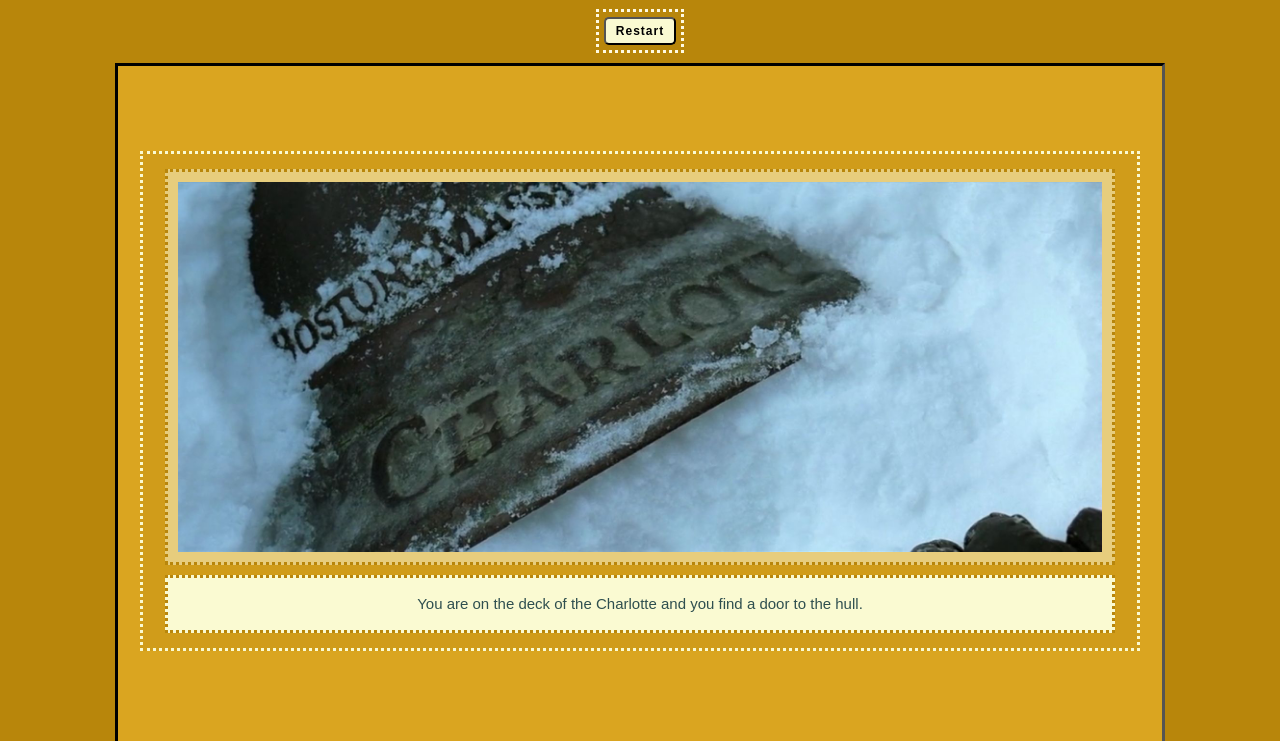
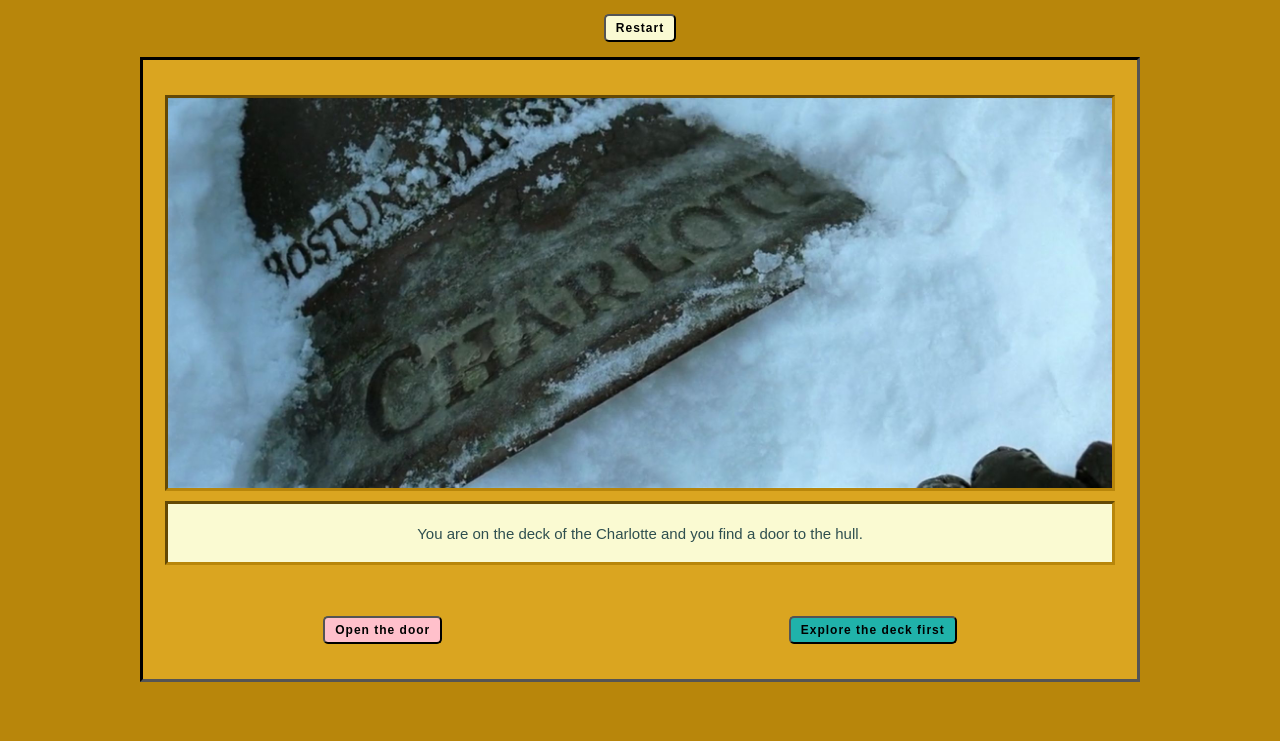
Before and after one commit to natnichols/cyo-natl-treasure, a plain HTML site: page index.html in a window 1280 px wide. Shown: the part 59-800 px from the top of the page. Drawn offline with Linux system fonts and the light colour scheme.

Commit message:
adjust sizing of story container, remove borders from img-prompt and option containers

```diff
--- a/css/style.css
+++ b/css/style.css
@@ -15,8 +15,8 @@ html {
 } */
 
 nav {
-  border: #FFFAE3;
-  border-style: dotted;
+  /* border: #FFFAE3;
+  border-style: dotted; */
   display: flex;
 }
 
@@ -62,8 +62,8 @@ button:hover {
   background-color: goldenrod;
   display: flex;
   flex-direction: column;
-  height: 950px;
-  width: 1050px;
+  height: 625px;
+  width: 1000px;
   justify-content: space-around;
   align-items: center;
   margin: 10px;
@@ -73,7 +73,7 @@ button:hover {
 }
 
 #img-prompt-container {
-  background-color: rgba(184, 135, 11, 0.299);
+  /* background-color: rgba(184, 135, 11, 0.299); */
   display: flex;
   flex-direction: column;
   height: 500px;
@@ -82,12 +82,12 @@ button:hover {
   align-items: center;
   margin: 10px;
   padding: 10px;
-  border-style: dotted;
-  border-color: lightgoldenrodyellow;
+  /* border-style: dotted;
+  border-color: lightgoldenrodyellow; */
 }
 
 #image {
-  background-color: rgba(255, 255, 224, 0.5);
+  /* background-color: rgba(255, 255, 224, 0.5); */
   color: black;
   height: 396px;
   width: 950px;
@@ -98,8 +98,8 @@ button:hover {
   align-items: center;
   justify-content: center;
   margin: 5px;
-  padding: 10px;
-  border-style: dotted;
+  /* padding: 10px; */
+  border-style: inset;
   border-color: darkgoldenrod;
 }
 
@@ -116,12 +116,12 @@ button:hover {
   justify-content: center;
   margin: 5px;
   padding: 10px;
-  border-style: dotted;
+  border-style: inset;
   border-color: darkgoldenrod;
 }
 
 #option-container {
-  background-color: goldenrod;
+  /* background-color: goldenrod; */
   display: flex;
   /* flex-direction: column; */
   height: 125px;
@@ -130,8 +130,8 @@ button:hover {
   align-items: center;
   margin: 10px;
   padding: 10px;
-  border-style: inset;
-  border-color: black;
+  /* border-style: inset;
+  border-color: black; */
 }
 
 button.option-button {
@@ -159,6 +159,8 @@ button.option-button:hover {
 }
 
 
+/* maybe remove below section? may no longer serve any purpose */
+
 @media only screen and (max-width: 1024px) {
   body {
     background-color: rgb(253, 219, 132);
@@ -167,13 +169,13 @@ button.option-button:hover {
     background-color: darkgoldenrod;
   }
   #img-prompt-container {
-    background-color: darkgoldenrod;
-    padding: 5px;
+    /* background-color: darkgoldenrod; */
+    /* padding: 5px; */
     justify-content: space-around;
   }
   #option-container {
-    background-color: darkgoldenrod;
-    padding: 5px;
+    /* background-color: darkgoldenrod; */
+    /* padding: 5px; */
     justify-content: space-around;
   }
   #image {
```
